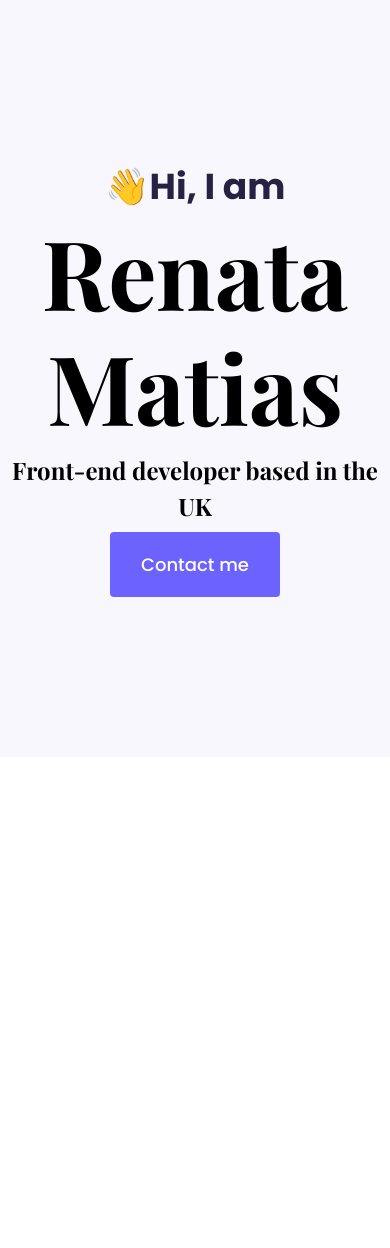
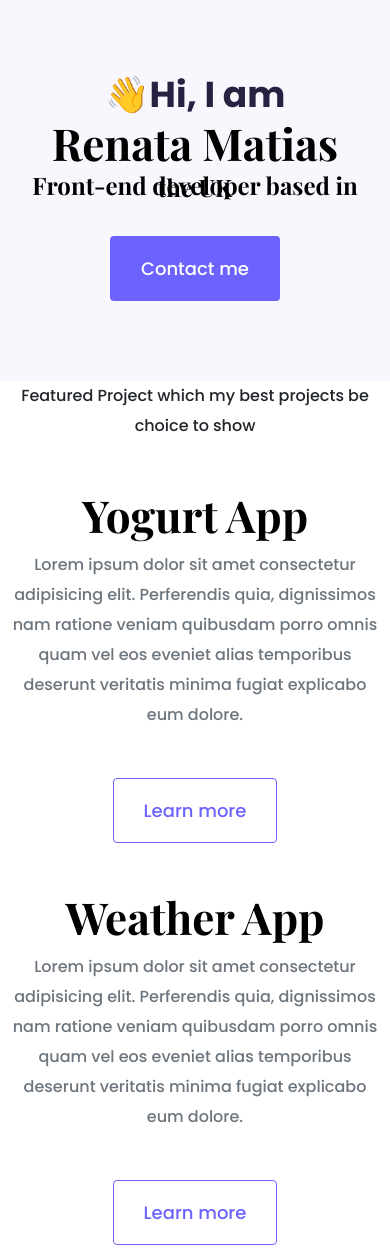
Before and after one commit to RenataMatias/my-personal-website, a plain HTML site: page index.html in a window 390 px wide. Shown: the top 1248 px of the page. Before the commit the page ends 844 px from the top, so only its background shows below. Drawn offline with nearby package versions, Linux system fonts and the light colour scheme.

Commit message:
Integrated homepage content design

```diff
--- a/index.html
+++ b/index.html
@@ -35,8 +35,64 @@
     <div class="hero">
       <p>👋Hi, I am</p>
       <h1>Renata Matias</h1>
-      <h2>Front-end developer based in the UK</h2>
+      <h2 class="mb-5">Front-end developer based in the UK</h2>
       <a href="#" class="btn btn-branding"> Contact me</a>
+    </div>
+    <p class="text-center mb-5">
+      Featured Project which my best projects be choice to show
+    </p>
+    <div class="container">
+      <div class="row mb-5">
+        <div class="col d-none d-lg-block">
+          <img src="images/yogurt.png" class="img-fluid" alt="" />
+        </div>
+        <div class="col">
+          <div class="project-description">
+            <h2>Yogurt App</h2>
+            <p class="mb-5 text-muted">
+              Lorem ipsum dolor sit amet consectetur adipisicing elit.
+              Perferendis quia, dignissimos nam ratione veniam quibusdam porro
+              omnis quam vel eos eveniet alias temporibus deserunt veritatis
+              minima fugiat explicabo eum dolore.
+            </p>
+            <a href="#" class="btn btn-branding-outline">Learn more</a>
+          </div>
+        </div>
+      </div>
+      <div class="row mb-5">
+        <div class="col">
+          <div class="project-description">
+            <h2>Weather App</h2>
+            <p class="mb-5 text-muted">
+              Lorem ipsum dolor sit amet consectetur adipisicing elit.
+              Perferendis quia, dignissimos nam ratione veniam quibusdam porro
+              omnis quam vel eos eveniet alias temporibus deserunt veritatis
+              minima fugiat explicabo eum dolore.
+            </p>
+            <a href="#" class="btn btn-branding-outline">Learn more</a>
+          </div>
+        </div>
+        <div class="col d-none d-lg-block">
+          <img src="images/weather.png" class="img-fluid" alt="" />
+        </div>
+      </div>
+      <div class="row mb-5">
+        <div class="col d-none d-lg-block">
+          <img src="images/dictionary.png" class="img-fluid" alt="" />
+        </div>
+        <div class="col">
+          <div class="project-description">
+            <h2>Dictionary App</h2>
+            <p class="mb-5 text-muted">
+              Lorem ipsum dolor sit amet consectetur adipisicing elit.
+              Perferendis quia, dignissimos nam ratione veniam quibusdam porro
+              omnis quam vel eos eveniet alias temporibus deserunt veritatis
+              minima fugiat explicabo eum dolore.
+            </p>
+            <a href="#" class="btn btn-branding-outline">Learn more</a>
+          </div>
+        </div>
+      </div>
     </div>
   </body>
 </html>
--- a/style.css
+++ b/style.css
@@ -22,10 +22,17 @@ h6 {
 }
 h1 {
   font-size: 96px;
+  line-height: 1.5;
+}
+
+h2 {
+  font-size: 64px;
 }
 
 p {
   font-weight: normal;
+  font-size: 16px;
+  line-height: 30px;
 }
 
 .hero {
@@ -42,9 +49,9 @@ p {
 }
 
 .hero h2 {
-  font-family: var(-default-font-family);
+  font-family: var(-heading-font-family);
   font-weight: normal;
-  line-height: 36px;
+  line-height: 2px;
   font-size: 24px;
 }
 
@@ -56,3 +63,30 @@ p {
   line-height: 27px;
   padding: 18px 30px;
 }
+.btn-branding-outline {
+  color: var(--branding-color);
+  border: 1px solid var(--branding-color);
+  border-radius: 4px;
+  font-size: 18px;
+  line-height: 27px;
+  padding: 18px 30px;
+}
+.project-description {
+  padding: 120px 60px;
+}
+@media (max-width: 960px) {
+  h1 {
+    font-size: 44px;
+    line-height: 1.5;
+  }
+  h2 {
+    font-size: 44px;
+  }
+  .hero {
+    padding: 80px 20px;
+  }
+  .project-description {
+    padding: 0;
+    text-align: center;
+  }
+}
```
Also changed, not shown: images/dictionary.png (added).
